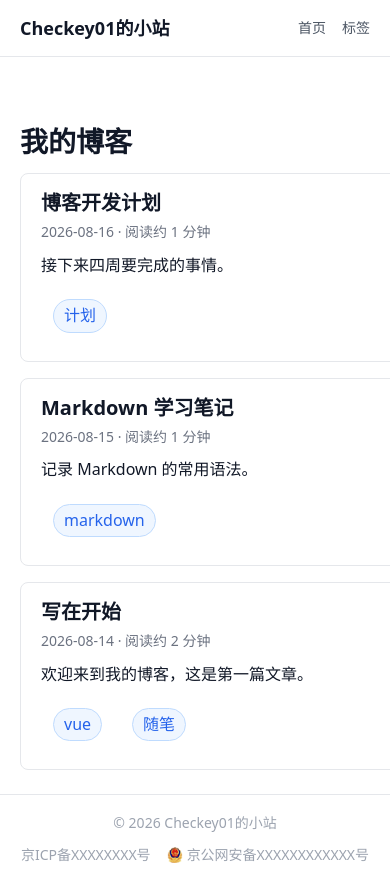
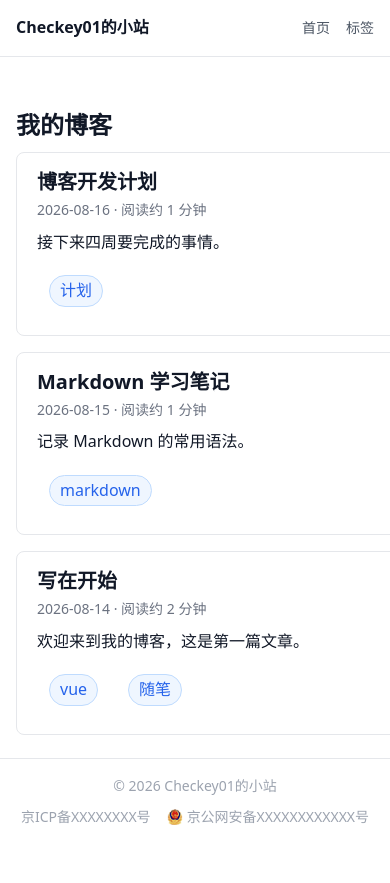
Before and after one commit to CheckeyZerone/Checkey01-Blog-Simple-Frontend, a Vue app: page / in a window 390 px wide. Shown: the top 883 px of the page. After the commit the page ends 844 px from the top, so only its background shows below. Built offline with nearby package versions, Linux system fonts and the light colour scheme.

Commit message:
feat: T6.3 响应式适配

```diff
--- a/src/App.vue
+++ b/src/App.vue
@@ -26,4 +26,9 @@ import AppHeader from './components/AppHeader.vue'
   margin: 0 auto;
   padding: 1.5rem 1.25rem;
 }
+@media (max-width: 640px) {
+  .content {
+    padding: 1rem;
+  }
+}
 </style>
--- a/src/assets/main.css
+++ b/src/assets/main.css
@@ -82,3 +82,16 @@ h3 {
   background: transparent;
   padding: 0;
 }
+
+/* 手机端适配 */
+@media (max-width: 640px) {
+  body {
+    line-height: 1.6;
+  }
+  .content h1 {
+    font-size: 1.5rem;
+  }
+  .content h2 {
+    font-size: 1.25rem;
+  }
+}
--- a/src/components/AppHeader.vue
+++ b/src/components/AppHeader.vue
@@ -38,4 +38,12 @@
 .nav-link:hover {
   color: #2563eb;
 }
+@media (max-width: 640px) {
+  .site-header {
+    padding: 0 1rem;
+  }
+  .logo {
+    font-size: 1rem;
+  }
+}
 </style>
```
Also changed, not shown: 1 other file (tests, documents, lock files or other folders).
